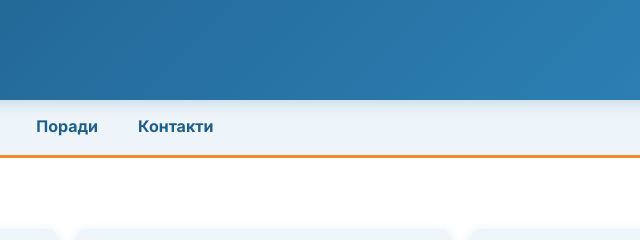
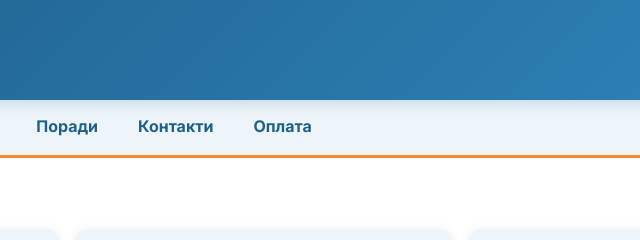
Before and after one commit to kiznaiverspirit/svit-podorozhey, a plain HTML site: page index.html in a window 1280 px wide. Shown: the top 240 px of the page, 376-1016 px from the left. Drawn offline with Linux system fonts and the light colour scheme.

Commit message:
Fix indentation and add payment link in navigation

```diff
--- a/index.html
+++ b/index.html
@@ -36,7 +36,8 @@
               <li><a href="tips.html#budget">Бюджет</a></li>
             </ul>
           </li>
-          <li><a href="contacts.html">Контакти</a></li>
+                   <li><a href="contacts.html">Контакти</a></li>
+          <li><a href="https://secure.wayforpay.com/button/b1eae6be9dff0" target="_blank" rel="noopener">Оплата</a></li>
       </ul>
     </div>
   </nav>
```
